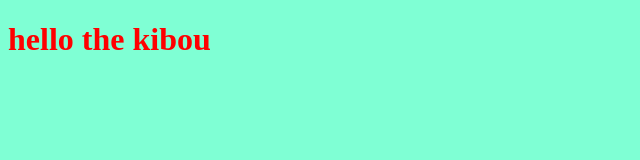
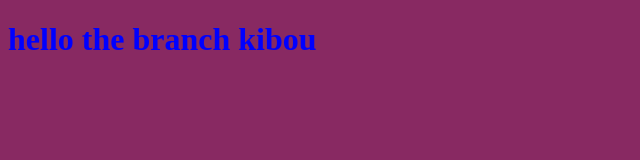
Before and after one commit to Mkibou/test, a plain HTML site: page index.html in a window 1280 px wide. Shown: the whole page, without its empty margins (0-640 px from the left). Drawn offline with Linux system fonts and the light colour scheme.

Commit message:
changing style for the title

```diff
--- a/index.html
+++ b/index.html
@@ -8,7 +8,7 @@
 </head>
 <body>
 
-    <h1>hello the kibou</h1>
+    <h1>hello the branch kibou</h1>
 
     <script src="app.js"></script>
 
--- a/style.css
+++ b/style.css
@@ -1,7 +1,7 @@
 h1 {
-    color: red;
+    color: blue;
 }
 
 body {
-    background: aquamarine;
+    background: rgb(136, 41, 98);
 }
```
